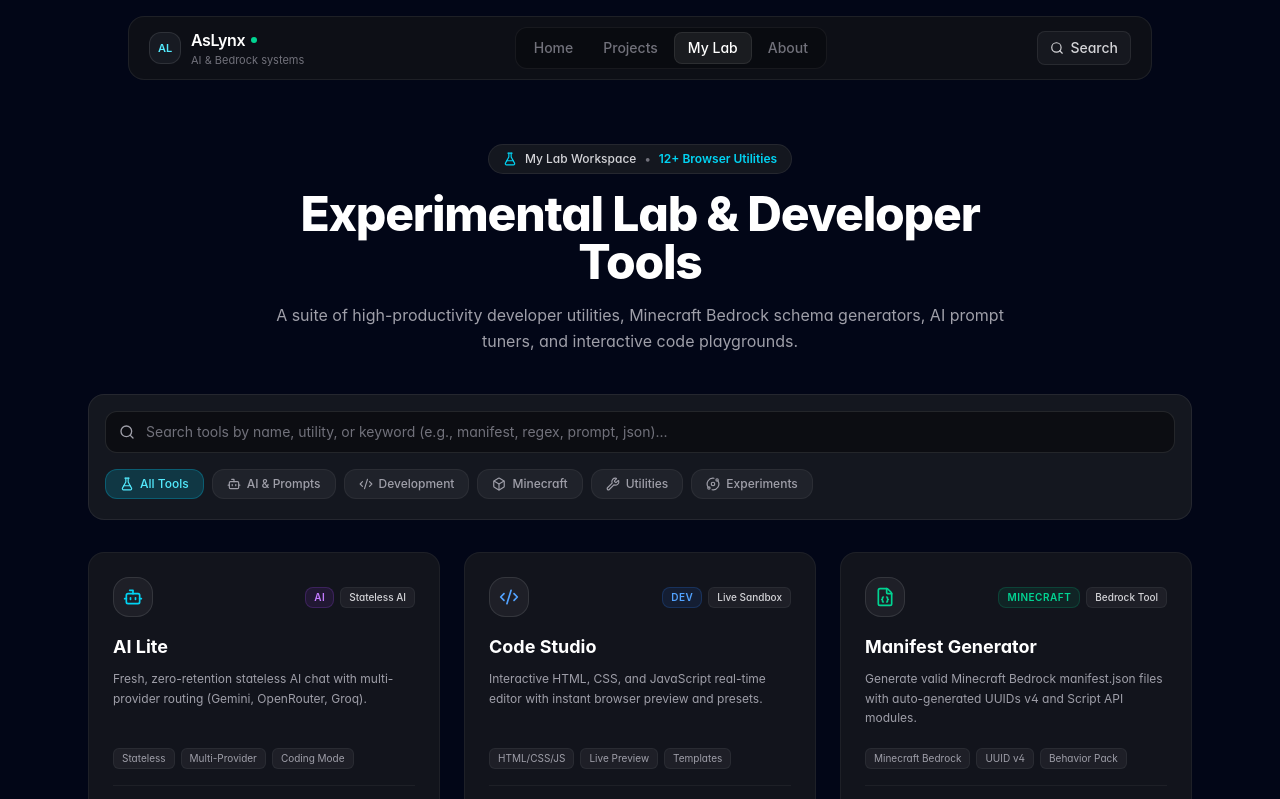
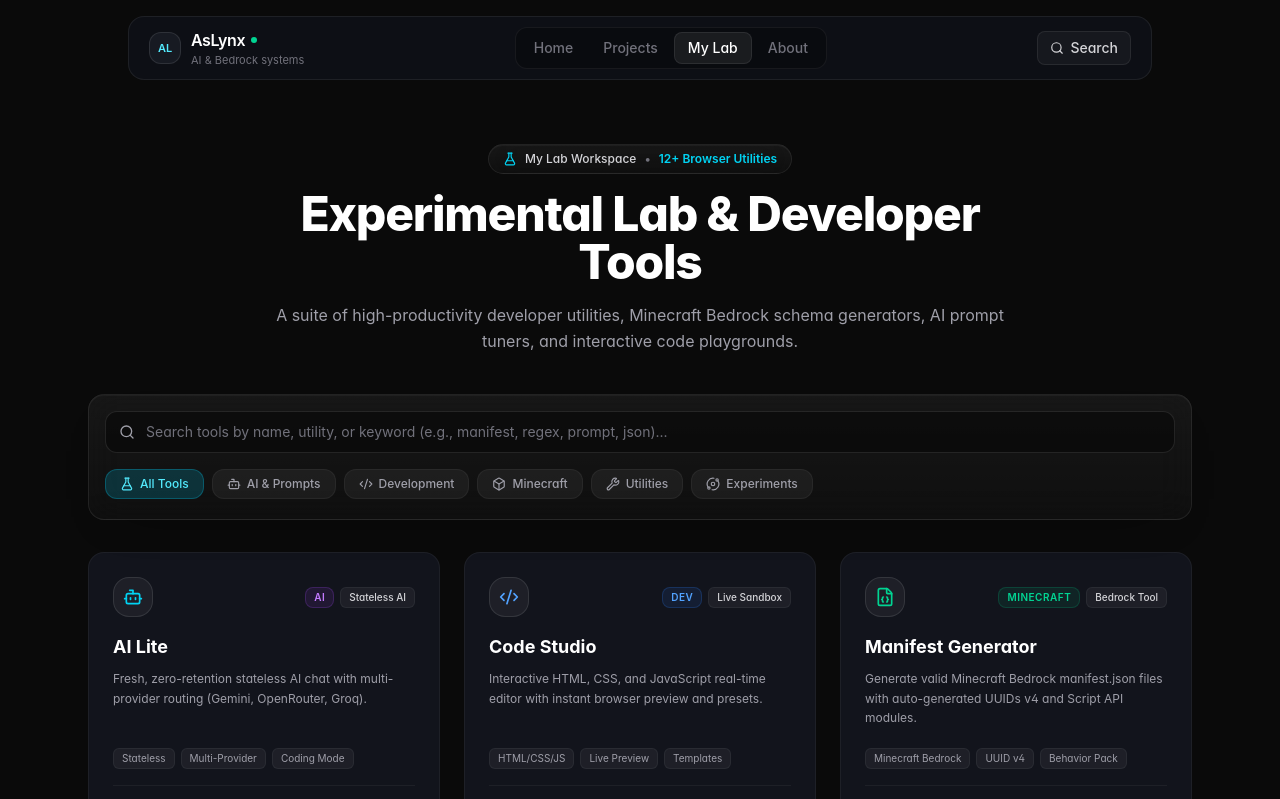
Before and after one commit to TaqyMlk/aslynx-project, a Next.js app: page /lab in a window 1280 px wide. Shown: the top 799 px of the page. Built offline with nearby package versions, Linux system fonts and the light colour scheme.

Commit message:
Unify global theme with hero visual language

```diff
--- a/app/globals.css
+++ b/app/globals.css
@@ -2,64 +2,108 @@
 @plugin "@tailwindcss/typography";
 
 :root {
-  --bg-primary: #090a0f;
-  --bg-secondary: #11131a;
-  --bg-card: #14171f;
-  --bg-card-hover: #191d27;
+  /* Hero-derived neutral monochrome palette */
+  --bg-primary: #0a0a0a;
+  --bg-secondary: #101010;
+  --bg-card: rgba(255, 255, 255, 0.045);
+  --bg-card-hover: rgba(255, 255, 255, 0.07);
   --surface-soft: rgba(255, 255, 255, 0.025);
-  --surface-strong: rgba(255, 255, 255, 0.05);
-  --border-subtle: rgba(255, 255, 255, 0.07);
-  --border-strong: rgba(255, 255, 255, 0.12);
-  --accent-cyan: #22d3ee;
-  --accent-blue: #60a5fa;
-  --accent-purple: #a78bfa;
-  --text-primary: #f5f7fa;
-  --text-secondary: #a1a7b3;
-  --text-muted: #737b89;
+  --surface-strong: rgba(255, 255, 255, 0.06);
+  --border-subtle: rgba(255, 255, 255, 0.08);
+  --border-strong: rgba(255, 255, 255, 0.15);
+  --accent-cyan: #e5e7eb;
+  --accent-blue: #d4d4d8;
+  --accent-purple: #a1a1aa;
+  --text-primary: #f5f5f5;
+  --text-secondary: #a3a3a3;
+  --text-muted: #737373;
 }
 
-html { scroll-behavior: smooth; color-scheme: dark; }
+html {
+  scroll-behavior: smooth;
+  color-scheme: dark;
+  background: var(--bg-primary);
+}
+
 body {
-  background: #020617;
+  background: var(--bg-primary);
   color: var(--text-primary);
   font-feature-settings: "cv02", "cv03", "cv04", "cv11";
   overflow-x: hidden;
   min-height: 100vh;
   text-rendering: optimizeLegibility;
 }
+
 button, a, input, textarea, select { -webkit-tap-highlight-color: transparent; }
 button:focus-visible, a:focus-visible, input:focus-visible, textarea:focus-visible, select:focus-visible {
-  outline: 2px solid rgba(34, 211, 238, 0.75);
+  outline: 2px solid rgba(255, 255, 255, 0.65);
   outline-offset: 2px;
 }
-::selection { background: rgba(34, 211, 238, 0.18); color: #ecfeff; }
+
+::selection { background: rgba(255, 255, 255, 0.16); color: #fff; }
 ::-webkit-scrollbar { width: 7px; height: 7px; }
 ::-webkit-scrollbar-track { background: transparent; }
 ::-webkit-scrollbar-thumb { background: rgba(255, 255, 255, 0.12); border-radius: 9999px; }
-::-webkit-scrollbar-thumb:hover { background: rgba(255, 255, 255, 0.18); }
+::-webkit-scrollbar-thumb:hover { background: rgba(255, 255, 255, 0.2); }
 
-/* Compatibility names retained for existing components; surfaces are intentionally solid. */
+/* Shared visual language used across the site. */
 .glass-panel {
-  background: var(--bg-card);
+  background: linear-gradient(180deg, rgba(255,255,255,0.055), rgba(255,255,255,0.025));
   border: 1px solid var(--border-subtle);
+  box-shadow: inset 0 1px 0 rgba(255,255,255,0.035), 0 18px 50px -38px rgba(0,0,0,0.95);
+  backdrop-filter: blur(18px) saturate(110%);
+  -webkit-backdrop-filter: blur(18px) saturate(110%);
 }
+
 .glass-panel-elevated {
-  background: var(--bg-card);
+  background: linear-gradient(180deg, rgba(255,255,255,0.075), rgba(255,255,255,0.035));
   border: 1px solid var(--border-strong);
-  box-shadow: 0 14px 32px -24px rgba(0, 0, 0, 0.9);
+  box-shadow: inset 0 1px 0 rgba(255,255,255,0.045), 0 24px 60px -42px rgba(0,0,0,1);
+  backdrop-filter: blur(22px) saturate(115%);
+  -webkit-backdrop-filter: blur(22px) saturate(115%);
 }
+
 .glass-panel-subtle {
-  background: var(--surface-soft);
+  background: rgba(255,255,255,0.025);
   border: 1px solid var(--border-subtle);
+  backdrop-filter: blur(14px);
+  -webkit-backdrop-filter: blur(14px);
 }
-.glow-cyan, .glow-purple { box-shadow: none; }
 
-/* Real elevation hover for cards/buttons that previously used hover:glass-panel-elevated
-   (Tailwind variants cannot apply to plain custom classes). */
+.glow-cyan, .glow-purple {
+  box-shadow: 0 0 36px -28px rgba(255,255,255,0.5);
+}
+
 .hover-surface {
-  transition: background-color 0.15s ease-out, border-color 0.15s ease-out;
+  transition: background-color 0.18s ease-out, border-color 0.18s ease-out, transform 0.18s ease-out;
 }
-.hover-surface:hover { background: var(--bg-card-hover); border-color: var(--border-strong); }
+.hover-surface:hover {
+  background: var(--bg-card-hover);
+  border-color: var(--border-strong);
+}
+
+.site-ambient {
+  position: fixed;
+  inset: 0;
+  z-index: -1;
+  pointer-events: none;
+  overflow: hidden;
+  background:
+    radial-gradient(900px 500px at 50% -10%, rgba(255,255,255,0.055), transparent 68%),
+    radial-gradient(700px 500px at 0% 45%, rgba(255,255,255,0.018), transparent 70%),
+    radial-gradient(700px 500px at 100% 70%, rgba(255,255,255,0.014), transparent 70%),
+    var(--bg-primary);
+}
+
+.site-ambient::after {
+  content: "";
+  position: absolute;
+  inset: 0;
+  opacity: 0.22;
+  background-image: radial-gradient(rgba(255,255,255,0.12) 0.5px, transparent 0.5px);
+  background-size: 24px 24px;
+  mask-image: linear-gradient(to bottom, black, transparent 72%);
+}
 
 @media (prefers-reduced-motion: reduce) {
   *, *::before, *::after {
@@ -72,4 +116,5 @@ button:focus-visible, a:focus-visible, input:focus-visible, textarea:focus-visib
 
 @media (max-width: 767px) {
   body { padding-bottom: env(safe-area-inset-bottom); }
+  .site-ambient::after { opacity: 0.14; }
 }
```
